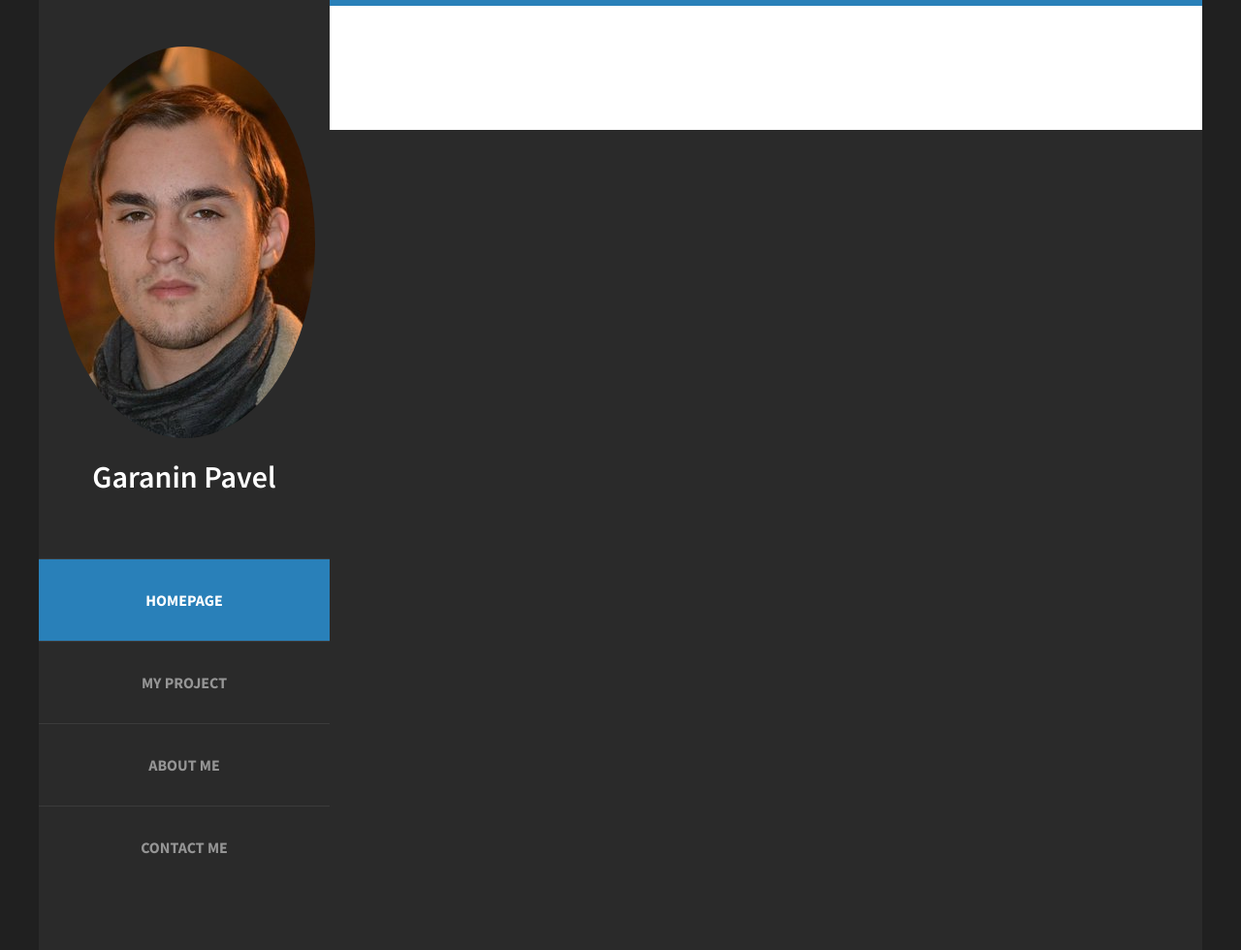
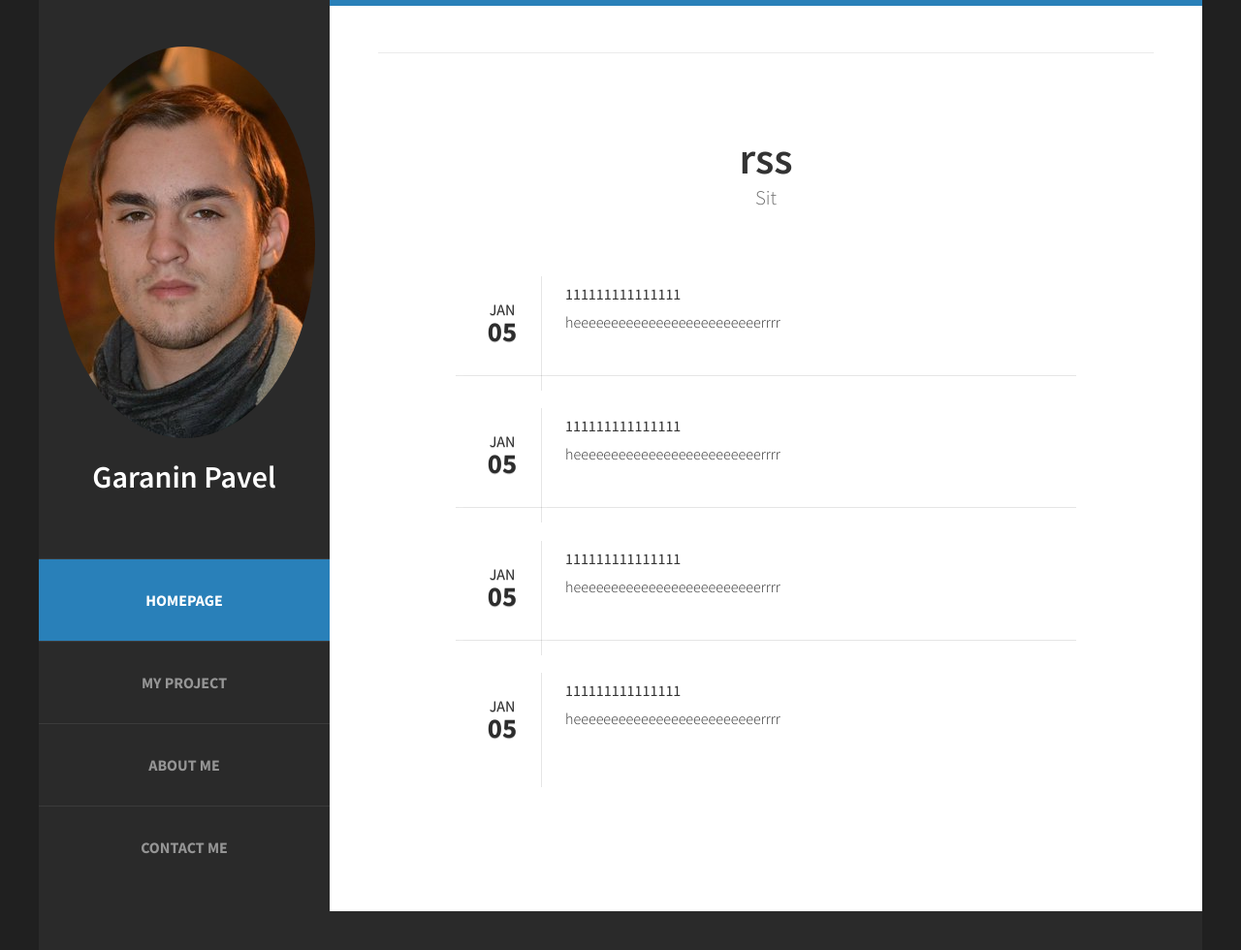
Before and after one commit to Loki69/python-resume, a Django app: page / in a window 1280 px wide. Shown: the whole page at 97% size. Run offline with Django 3.2, Linux system fonts and the light colour scheme.

Commit message:
new reuse block news

```diff
--- a/static/css/default.css
+++ b/static/css/default.css
@@ -107,6 +107,7 @@
 	ul.style1
 	{
 		margin: 0 auto;
+		margin-top: 60px;
 		padding: 0;
 		width: 80%;
 		overflow: hidden;
--- a/template/about_me/about_me.html
+++ b/template/about_me/about_me.html
@@ -3,5 +3,5 @@
 
 {% block content %}
     {% block welcome %} {% endblock %}
-    {% block featured %} {% endblock %}
+    {% include 'reuse_block/news.html' %}
 {% endblock %}
--- a/template/about_me/content.html
+++ /dev/null
@@ -1,3 +0,0 @@
-{% extends "about_me/about_me.html" %}
-{% load static %}
-{% block baner %} {% endblock %}
--- /dev/null
+++ b/template/reuse_block/news.html
@@ -0,0 +1,30 @@
+{% block news %}
+<div id="featured">
+    <div class="title">
+        <h2>RSS</h2>
+        <span class="byline">Sit </span>
+    </div>
+    <ul class="style1">
+        <li class="first">
+            <p class="date"><a href="#">Jan<b>05</b></a></p>
+            <h3>111111111111111</h3>
+            <p><a href="#">heeeeeeeeeeeeeeeeeeeeeeeeerrrr</a></p>
+        </li>
+        <li>
+            <p class="date"><a href="#">Jan<b>05</b></a></p>
+            <h3>111111111111111</h3>
+            <p><a href="#">heeeeeeeeeeeeeeeeeeeeeeeeerrrr</a></p>
+        </li>
+        <li>
+            <p class="date"><a href="#">Jan<b>05</b></a></p>
+            <h3>111111111111111</h3>
+            <p><a href="#">heeeeeeeeeeeeeeeeeeeeeeeeerrrr</a></p>
+        </li>
+        <li>
+            <p class="date"><a href="#">Jan<b>05</b></a></p>
+            <h3>111111111111111</h3>
+            <p><a href="#">heeeeeeeeeeeeeeeeeeeeeeeeerrrr</a></p>
+        </li>
+    </ul>
+</div>
+{% endblock %}
```
Also changed, not shown: db.sqlite3 (added).
